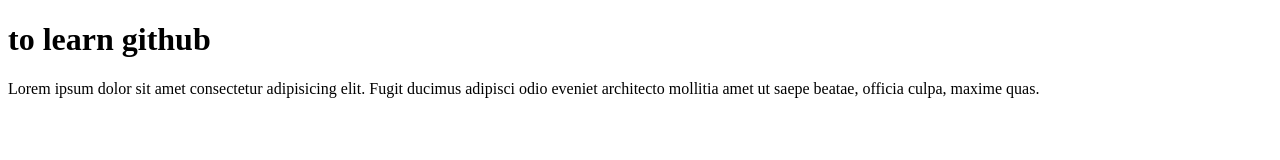
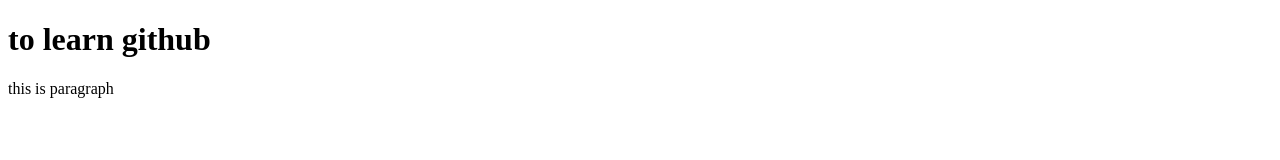
Before and after one commit to muhammadafroz7777/repo, a plain HTML site: page index.html in a window 1280 px wide. Drawn offline with Linux system fonts and the light colour scheme.

Commit message:
udated paragraph

```diff
--- a/index.html
+++ b/index.html
@@ -7,6 +7,6 @@
 </head>
 <body>
     <h1>to learn github</h1>
-    <p>Lorem ipsum dolor sit amet consectetur adipisicing elit. Fugit ducimus adipisci odio eveniet architecto mollitia amet ut saepe beatae, officia culpa, maxime quas.</p>
+    <p>this is paragraph</p>
 </body>
 </html>
```
